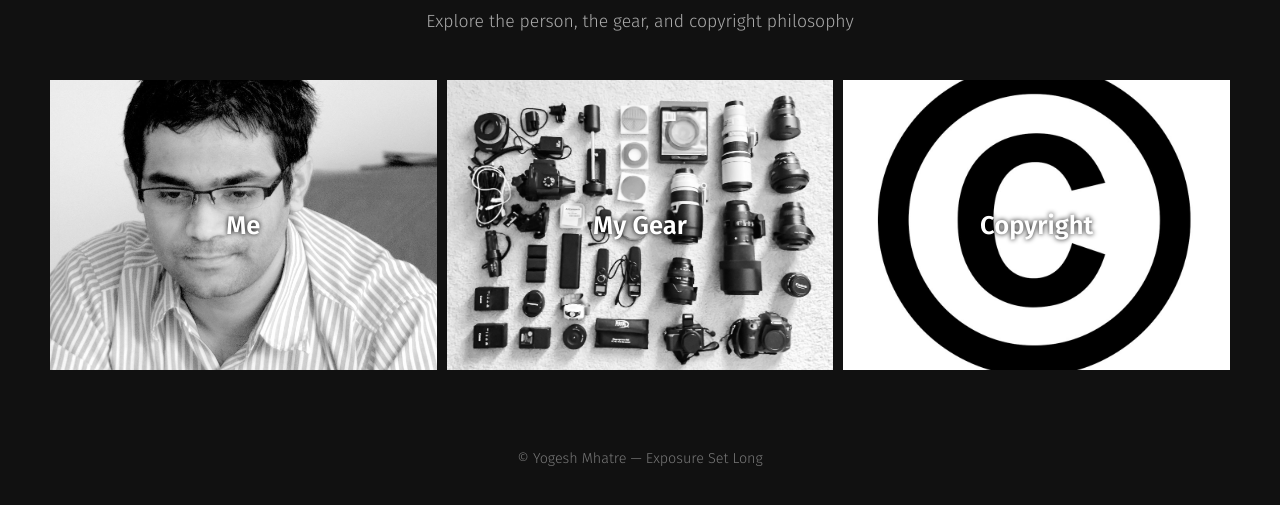
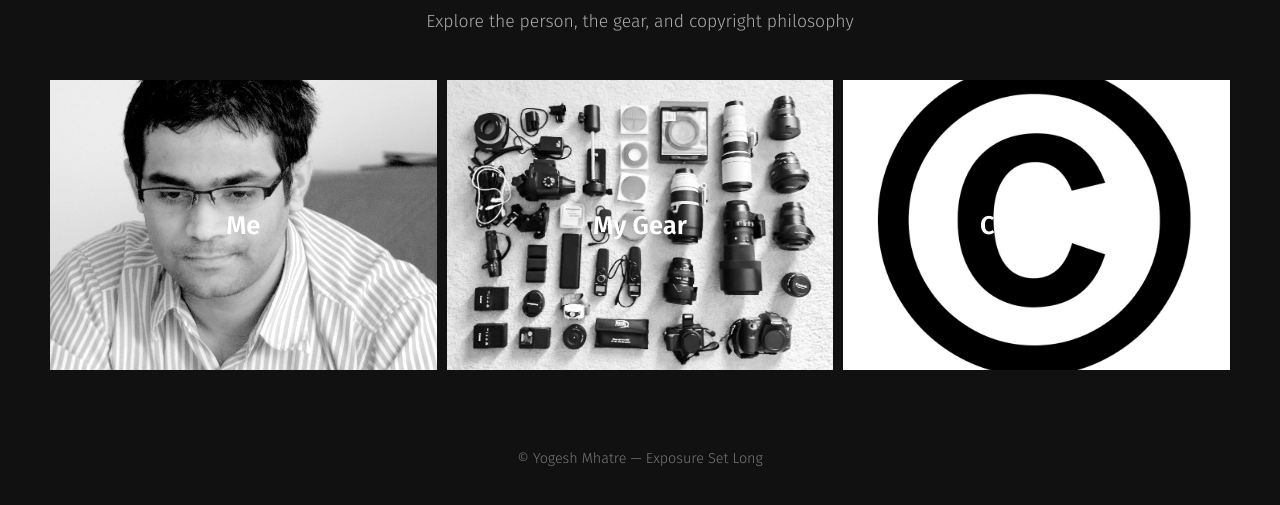
Before and after one commit to ExposureSetLong/exposuresetlong.github.io, a plain HTML site: page about/index.html in a window 1280 px wide. Shown: the part 257-762 px from the top of the page. Drawn offline with Linux system fonts and the light colour scheme.

Commit message:
Update index.html

```diff
--- a/about/index.html
+++ b/about/index.html
@@ -105,7 +105,6 @@
       transform: translate(-50%, -50%);
       font-size: 1.6em;
       color: white;
-      text-shadow: 0 0 5px #000;
       font-weight: 600;
       pointer-events: none;
       z-index: 2;
```
